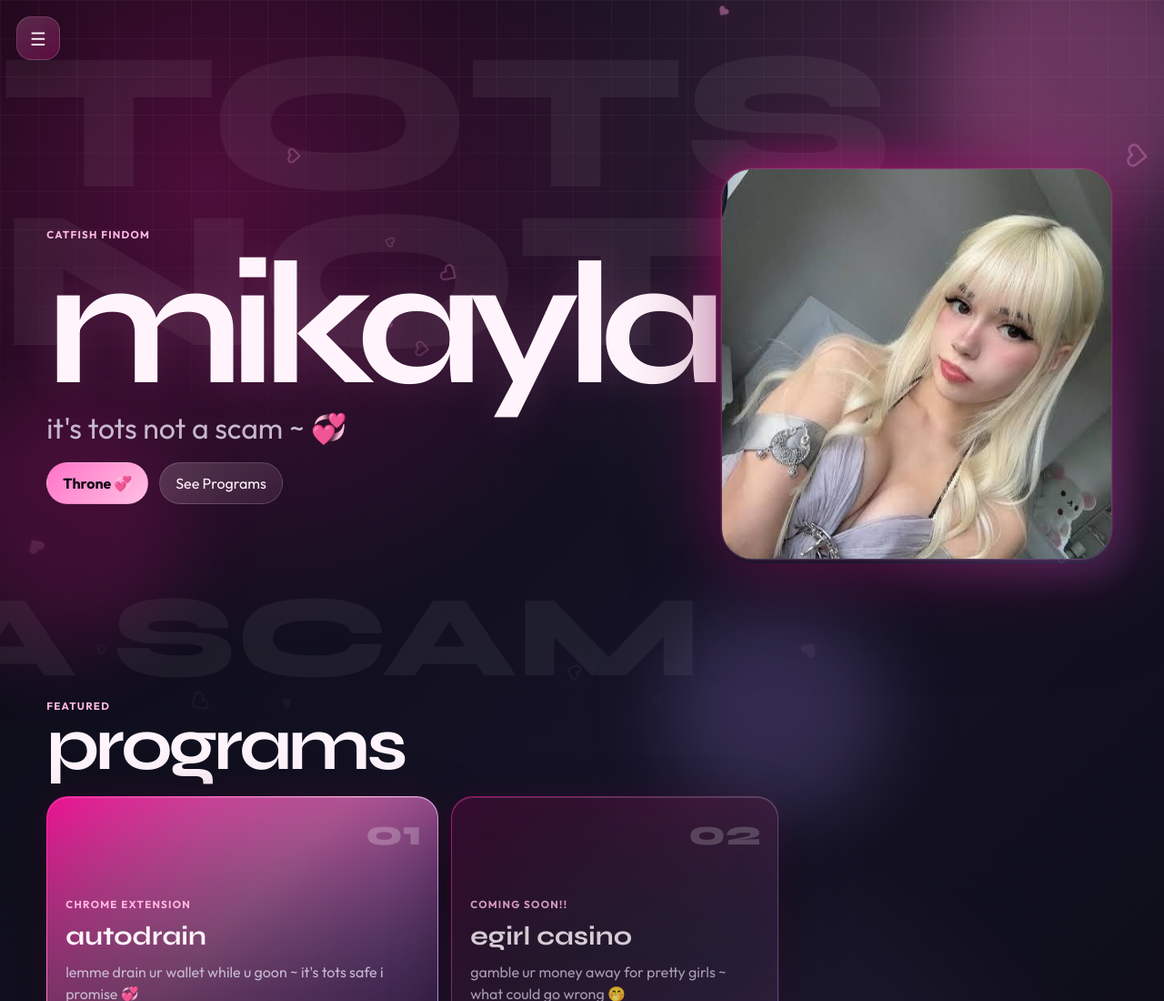
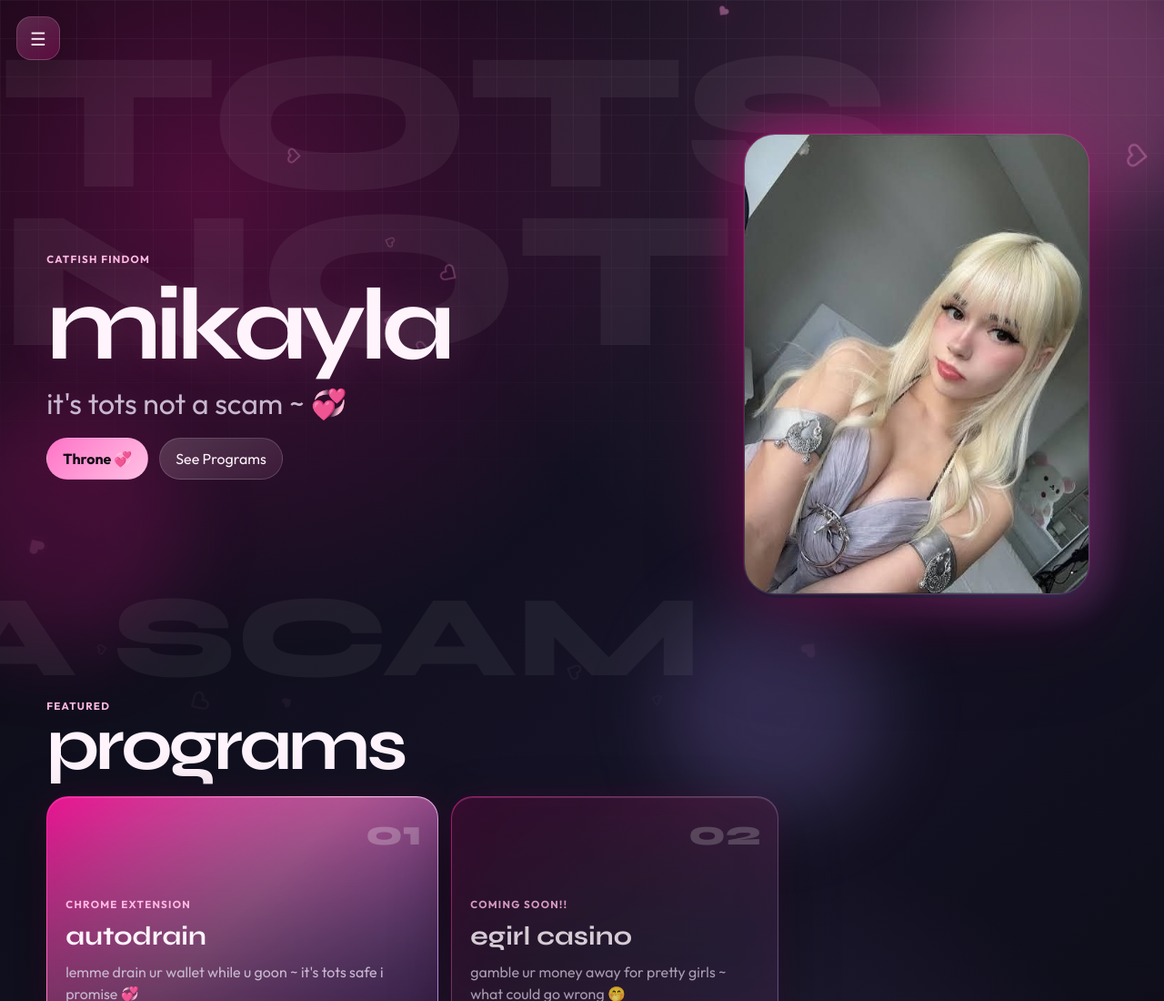
Before and after one commit to egirlll/totsnotascam-site, a plain HTML site: page public/index.html in a window 1280 px wide. Shown: the top 1100 px of the page at 91% size. Drawn offline with Linux system fonts and the light colour scheme.

Commit message:
fix: smaller name, portrait aspect ratio 3:4 for better fit

```diff
--- a/public/styles.css
+++ b/public/styles.css
@@ -181,9 +181,9 @@ main { width: min(1180px, 92vw); margin: 0 auto; }
 h1, h2, h3, h4 { margin: 0; font-family: "Syne", "Outfit", sans-serif; }
 
 .landing h1 {
-  font-size: clamp(4rem, 16vw, 12rem);
-  line-height: 0.78;
-  letter-spacing: -0.08em;
+  font-size: clamp(3rem, 10vw, 7rem);
+  line-height: 0.85;
+  letter-spacing: -0.06em;
   text-transform: lowercase;
   text-shadow: 0 0 46px rgba(255, 141, 203, 0.18);
 }
@@ -214,8 +214,8 @@ h1, h2, h3, h4 { margin: 0; font-family: "Syne", "Outfit", sans-serif; }
 }
 
 .portrait-frame {
-  width: min(430px, 78vw);
-  aspect-ratio: 1 / 1;
+  width: min(380px, 72vw);
+  aspect-ratio: 3 / 4;
   justify-self: center;
   border-radius: 36px;
   padding: 0;
```
